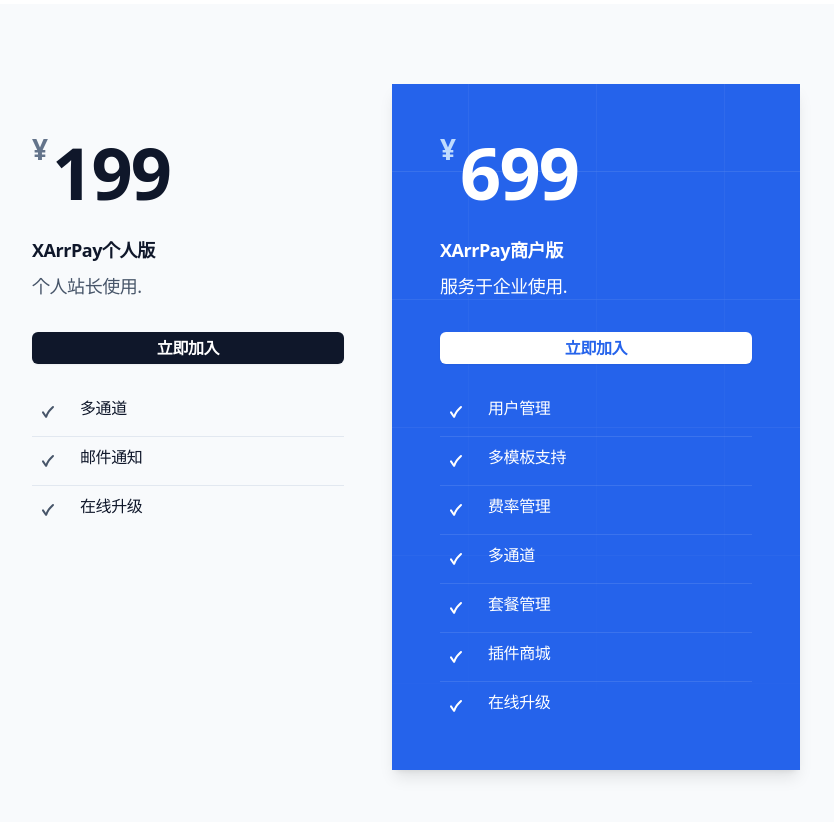
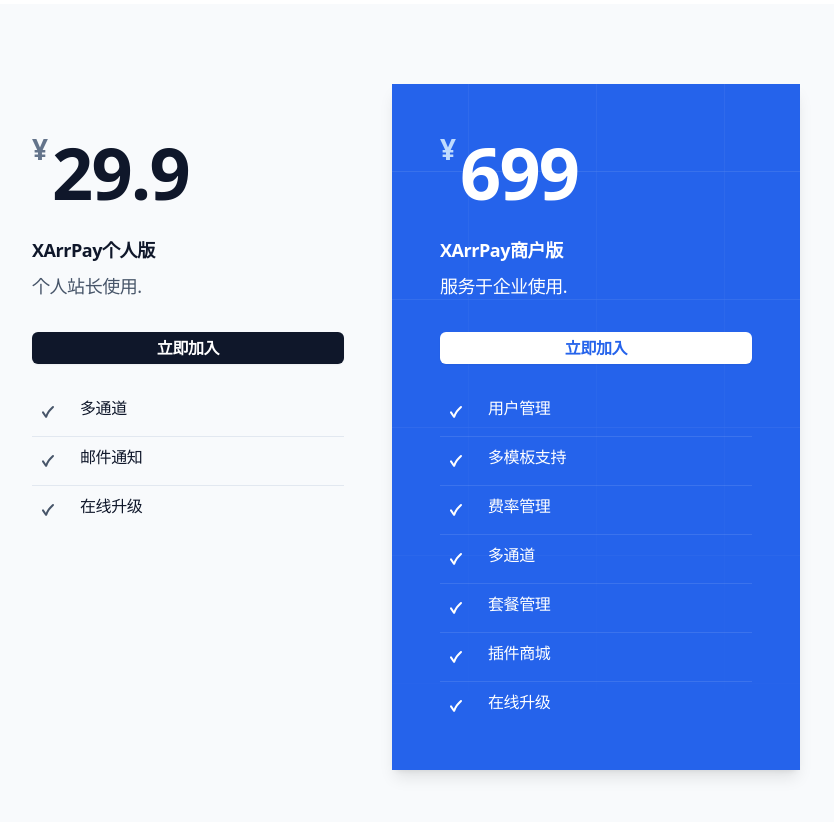
Before and after one commit to xiaoyi510/xarr-index, a Vue app: page / in a window 1280 px wide. Shown: the part 1400-2222 px from the top of the page, without its empty margins (248-1082 px from the left). Built offline with nearby package versions, Linux system fonts and the light colour scheme.

Commit message:
Update index.vue

```diff
--- a/src/views/index/index.vue
+++ b/src/views/index/index.vue
@@ -102,7 +102,7 @@
                 <span class="text-[1.75rem] leading-tight text-slate-500"
                   >¥</span
                 ><span class="ml-1 mt-1 text-7xl tracking-tight text-slate-900"
-                  >199</span
+                  >29.9</span
                 >
               </p>
               <div class="order-last mt-8">
```
